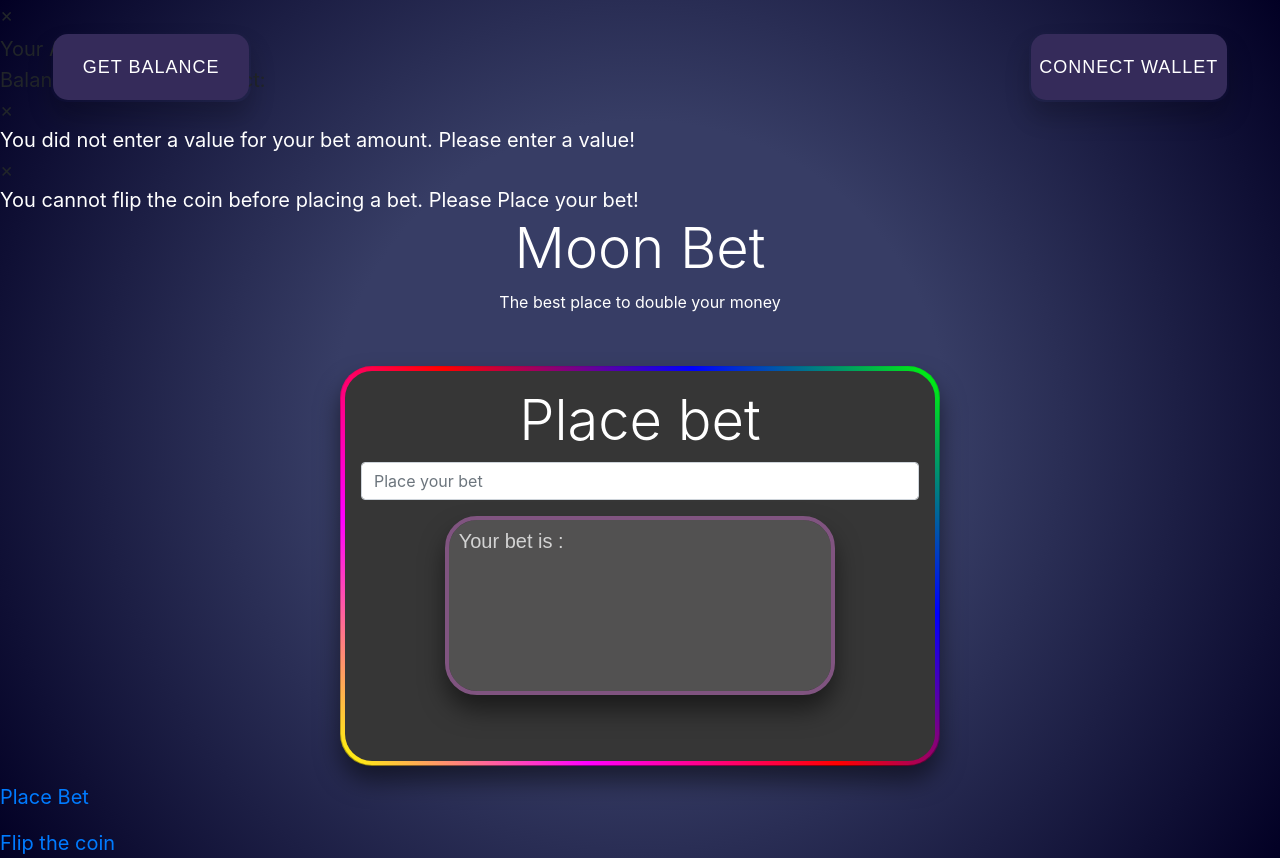
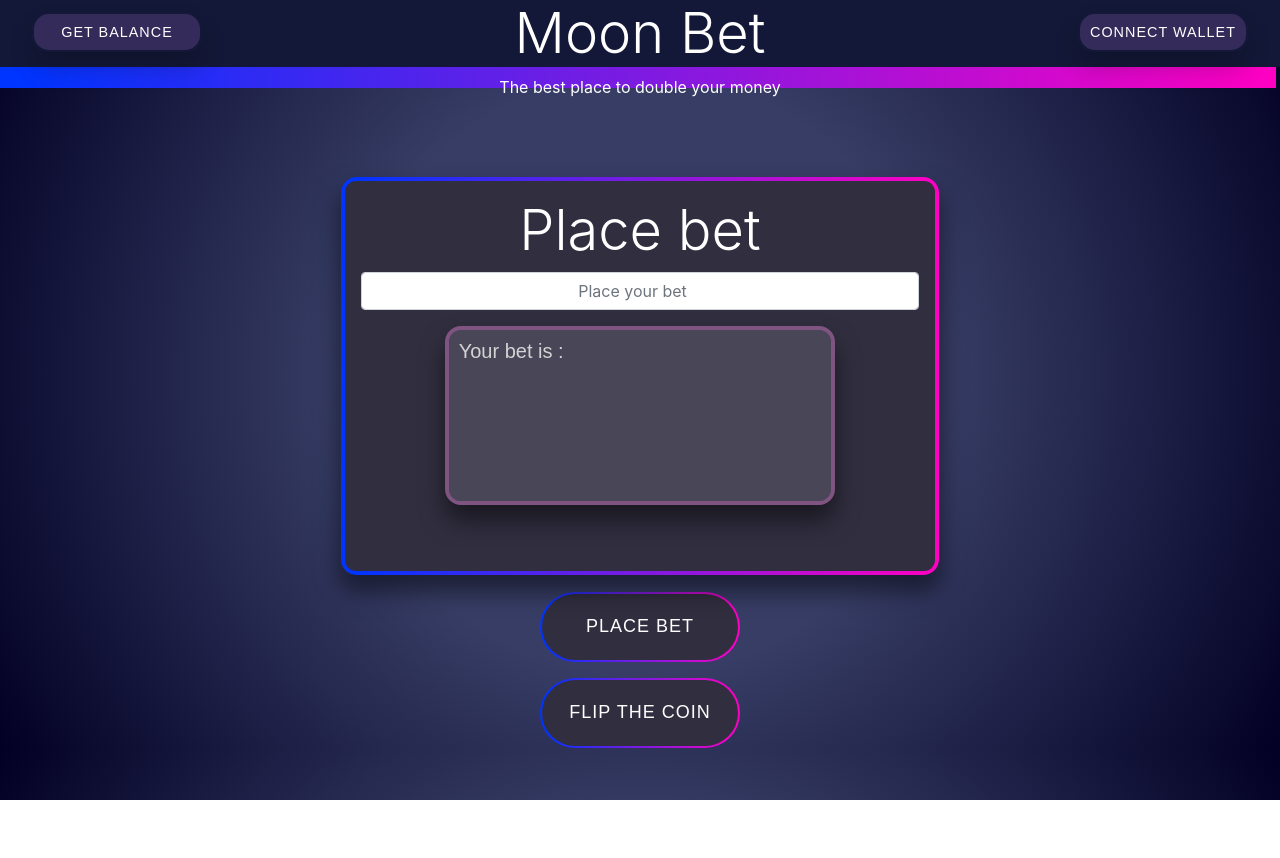
Before and after one commit to mcgraneder/CoinflipDapp, a plain HTML site: page frontEnd/index.html in a window 1280 px wide. After the commit the page ends 800 px from the top, so only its background shows below. Drawn offline with nearby package versions, Linux system fonts and the light colour scheme; a script that the page names is missing.

Commit message:
added various styles for popups etc

```diff
--- a/frontEnd/styles.css
+++ b/frontEnd/styles.css
@@ -8,13 +8,42 @@ body {
 p {
     text-align: center;
 }
+
+input {
+    text-align: center;
+}
+
 .top {
-    width: 50%;
-    height: 30%;
+    width: 100%;
+    height: 70%;
+    margin: auto;
+    background-color: rgb(19, 24, 56);
+    border-bottom: 4px transparent;
+    /* border-bottom-left-radius: 15px;
+    border-bottom-right-radius: 15px; */
+
+
+
+}
+
+.top::before {
+
+    content: "";
+    position: absolute;
+    /* transform: translate(75%, 30%); */
+    transform: translate(0%, 0%);
+    width: 100%;
+    height: 11.55%;
     margin: auto;
 
 
+    z-index: -1;
+    margin: -4px;
+    border-radius: inherit;
 
+    /* background: linear-gradient(45deg, #ff0, #f0f, #f00, #00f, #0f0); */
+    background: rgb(0,52,255);
+    background: linear-gradient(90deg, rgba(0,52,255,1) 2%, rgba(255,0,194,1) 100%);
 }
 
 
@@ -51,7 +80,7 @@ div {
     /* padding: 1rem; */
     color: lightgray;
     font: 1.125rem 'Oswald', Arial, sans-serif;
-    background-color: #525151;
+    background-color: #494658;
     position: relative;
     /* transform: translate(75%, 30%); */
 
@@ -60,10 +89,12 @@ div {
     border: 4px solid rgb(128, 84, 128);
     box-shadow: border-box;
     background-clip: padding-box;
-    border-radius: 2rem;
+    border-radius: 1rem;
     box-shadow: 0 15px 25px rgba(0, 0, 0, 0.5);
 
 }
+
+
 .bet-output::before {
 
     content: "";
@@ -76,7 +107,7 @@ div {
     left: 0;
 
     z-index: -1;
-    margin: -5px;
+    margin: -3px;
     border-radius: inherit;
 
     background: linear-gradient(45deg, #ff0, #f0f, #f00, #00f, #0f0);
@@ -90,11 +121,11 @@ div {
     /* height: 500px; */
     margin-left: auto;
     margin-right: auto;
-    margin-top: 4%;
+    margin-top: 6%;
     /* margin-right: 50%; */
     padding: 1rem;
     color: #fff;
-    background-color: #363636;
+    background-color: #312e3f;
     position: relative;
     /* transform: translate(75%, 30%); */
 
@@ -103,7 +134,7 @@ div {
     border: 5px solid transparent;
     box-shadow: border-box;
     background-clip: padding-box;
-    border-radius: 2rem;
+    border-radius: 1rem;
     box-shadow: 0 15px 25px rgba(0, 0, 0, 0.5);
 
 }
@@ -120,10 +151,12 @@ div {
     left: 0;
 
     z-index: -1;
-    margin: -5px;
+    margin: -4px;
     border-radius: inherit;
 
-    background: linear-gradient(45deg, #ff0, #f0f, #f00, #00f, #0f0);
+    /* background: linear-gradient(45deg, #ff0, #f0f, #f00, #00f, #0f0); */
+    background: rgb(0,52,255);
+    background: linear-gradient(90deg, rgba(0,52,255,1) 2%, rgba(255,0,194,1) 100%);
 }
 
 
@@ -135,31 +168,32 @@ h1 {
     /* display: inline-block; */
 }
 
-.btn {
-	background-image: linear-gradient(to right, #ff0, #f0f, #f00, #00f, #0f0);
+.bet-btn {
+    /* background-image: linear-gradient(45deg, #ff0, #f0f, #f00, #00f, #0f0); */
+	background-image: linear-gradient(90deg, rgba(0,52,255,1) 2%, rgba(255,0,194,1) 100%);
 	border-radius: 40px;
     box-sizing: border-box;
-	color: #00a84f;
+	color: #ffffff;
 	display: block;
 	font: 1.125rem 'Oswald', Arial, sans-serif;
 	height: 70px;
 	letter-spacing: 1px;
-	margin: 0 auto;
+	margin: 1px auto;
 	padding: 2px;
-	position: relative;
+	/* position: relative; */
     text-decoration: none;
 	text-transform: uppercase;
 	width: 200px;
 	z-index: 2;
 }
 
-.btn:hover {
+.bet-btn:hover {
 	color: blue;
 }
 
-.btn span {
+.bet-btn span {
 	align-items: center;
-	background: #363636;
+	background: #312e3f;
 	border-radius: 40px;
 	display: flex;
 	justify-content: center;
@@ -168,7 +202,45 @@ h1 {
 	width: 100%;
 }
 
-.btn:hover span {
+.bet-btn:hover span {
+	background: white;
+}
+
+.flip-btn {
+    /* background-image: linear-gradient(45deg, #ff0, #f0f, #f00, #00f, #0f0); */
+	background-image: linear-gradient(90deg, rgba(0,52,255,1) 2%, rgba(255,0,194,1) 100%);
+	border-radius: 40px;
+    box-sizing: border-box;
+	color: #ffffff;
+	display: block;
+	font: 1.125rem 'Oswald', Arial, sans-serif;
+	height: 70px;
+	letter-spacing: 1px;
+	margin: 1px auto;
+	padding: 2px;
+	/* position: relative; */
+    text-decoration: none;
+	text-transform: uppercase;
+	width: 200px;
+	z-index: 2;
+}
+
+.flip-btn:hover {
+	color: blue;
+}
+
+.flip-btn span {
+	align-items: center;
+	background: #312e3f;
+	border-radius: 40px;
+	display: flex;
+	justify-content: center;
+	height: 100%;
+	transition: background .5s ease;
+	width: 100%;
+}
+
+.flip-btn:hover span {
 	background: white;
 }
 
@@ -178,15 +250,15 @@ h1 {
     box-sizing: border-box;
 	color: white;
 	display: block;
-	font: 1.125rem 'Oswald', Arial, sans-serif;
-	height: 70px;
+	font: 0.9rem 'Oswald', Arial, sans-serif;
+	height: 40px;
 	letter-spacing: 1px;
 	margin: 0;
 	padding: 2px;
-	position:absolute; top:4%; left: 4%;
+	position:absolute; top:1.5%; left: 2.5%;
     text-decoration: none;
 	text-transform: uppercase;
-	width: 200px;
+	width: 170px;
 	z-index: 2;
     box-shadow: 0 15px 25px rgba(0, 0, 0, 0.2);
 
@@ -217,15 +289,15 @@ h1 {
     box-sizing: border-box;
 	color: white;
 	display: block;
-	font: 1.125rem 'Oswald', Arial, sans-serif;
-	height: 70px;
+	font: 0.9rem 'Oswald', Arial, sans-serif;
+	height: 40px;
 	letter-spacing: 1px;
 	margin: 0;
 	padding: 2px;
-	position:absolute; top:4%; right: 4%;
+	position:absolute; top:1.5%; right: 2.5%;
     text-decoration: none;
 	text-transform: uppercase;
-	width: 200px;
+	width: 170px;
 	z-index: 2;
     box-shadow: 0 15px 25px rgba(0, 0, 0, 0.2);
 }
@@ -257,3 +329,220 @@ h1 {
 .lead{
     color: white;
 }
+
+.popup .overlay {
+    position:fixed;
+    top:0px;
+    left:0px;
+    width:100vw;
+    height:100vh;
+    background:rgba(0,0,0,0.8);
+    z-index:1;
+    display:none;
+  }
+
+  .popup .content {
+
+    position:absolute;
+    /* margin-top: 0.5%; */
+    top:46.2%;
+    left:50%;
+    transform:translate(-50%,-50%) scale(0);
+    background:rgb(30, 12, 58);
+    width:95%;
+    max-width:600px;
+    height:250px;
+    z-index:2;
+    text-align:center;
+    padding:20px;
+    box-sizing:border-box;
+    font-family:"Open Sans",sans-serif;
+    border: 1.5px solid rgba(255,0,194,1);
+    border-radius: 10px;
+    box-shadow: 0 25px 30px rgba(255, 0, 149, 0.452);
+
+  }
+
+  .popup .close-btn {
+    cursor:pointer;
+    position:absolute;
+    right:20px;
+    top:20px;
+    width:30px;
+    height:30px;
+    background:#222;
+    color:#fff;
+    font-size:25px;
+    font-weight:600;
+    line-height:30px;
+    text-align:center;
+    border-radius:50%;
+  }
+
+  .popup.active .overlay {
+    display:block;
+  }
+
+  .popup.active .content {
+    transition:all 350ms ease-in-out;
+    transform:translate(-50%,-50%) scale(1);
+  }
+
+  .input-popup .overlay {
+    position:fixed;
+    top:0px;
+    left:0px;
+    width:100vw;
+    height:100vh;
+    background:rgba(0,0,0,0.8);
+    z-index:1;
+    display:none;
+  }
+
+  .input-popup .content {
+
+    position:absolute;
+    top:46.5%;
+    left:50%;
+    transform:translate(-50%,-50%) scale(0);
+    background:rgb(30, 12, 58);
+    width:95%;
+    max-width:300px;
+    height:150px;
+    z-index:2;
+    text-align:center;
+    padding:20px;
+    box-sizing:border-box;
+    font-family:"Open Sans",sans-serif;
+    border: 1.5px solid rgba(255,0,194,1);
+    border-radius: 10px;
+    box-shadow: 0 25px 30px rgba(255, 0, 149, 0.452);
+
+  }
+
+  .input-popup .close-btn {
+    cursor:pointer;
+    position:absolute;
+    right:10px;
+    top:10px;
+    width:15px;
+    height:15px;
+    background:#222;
+    color:#fff;
+    font-size:15px;
+    font-weight:600;
+    line-height:20px;
+    text-align:center;
+    border-radius:50%;
+  }
+
+  .input-popup.active .overlay {
+    display:block;
+  }
+
+  .input-popup.active .content {
+    transition:all 350ms ease-in-out;
+    transform:translate(-50%,-50%) scale(1);
+  }
+
+  .input-popup-msg{
+    margin-top: 4%;
+    margin-top: flip;
+    color: white;
+
+  }
+
+  .flip-popup .overlay {
+    position:fixed;
+    top:0px;
+    left:0px;
+    width:100vw;
+    height:100vh;
+    background:rgba(0,0,0,0.8);
+    z-index:1;
+    display:none;
+  }
+
+  .flip-popup .content {
+
+    position:absolute;
+    top:46.5%;
+    left:50%;
+    transform:translate(-50%,-50%) scale(0);
+    background:rgb(30, 12, 58);
+    width:95%;
+    max-width:300px;
+    height:150px;
+    z-index:2;
+    text-align:center;
+    padding:20px;
+    box-sizing:border-box;
+    font-family:"Open Sans",sans-serif;
+    border: 1.5px solid rgba(255,0,194,1);
+    border-radius: 10px;
+    box-shadow: 0 25px 30px rgba(255, 0, 149, 0.452);
+
+  }
+
+  .flip-popup .close-btn {
+    cursor:pointer;
+    position:absolute;
+    right:10px;
+    top:10px;
+    width:15px;
+    height:15px;
+    background:#222;
+    color:#fff;
+    font-size:15px;
+    font-weight:600;
+    line-height:20px;
+    text-align:center;
+    border-radius:50%;
+  }
+
+  .flip-popup.active .overlay {
+    display:block;
+  }
+
+  .flip-popup.active .content {
+    transition:all 350ms ease-in-out;
+    transform:translate(-50%,-50%) scale(1);
+  }
+
+  .flip-popup-msg{
+
+    margin-top: 4%;
+
+    color: white;
+
+  }
+
+  button {
+    position:absolute;
+    top:50%;
+    left:50%;
+    transform:translate(-50%,-50%);
+    padding:15px;
+    font-size:18px;
+    border:2px solid #222;
+    color:#222;
+    text-transform:uppercase;
+    font-weight:600;
+    background:#fff;
+  }
+
+  .Balance{
+    font: 1.65rem 'Oswald', Arial, sans-serif;
+    margin-top: 12%;
+    margin-right: 8%;
+    color: white;
+
+  }
+
+  .Address{
+    font: 2.0rem 'Oswald', Arial, sans-serif;
+    margin-bottom: 0%;
+    margin-right: 5%;
+    color: white;
+
+  }
```
